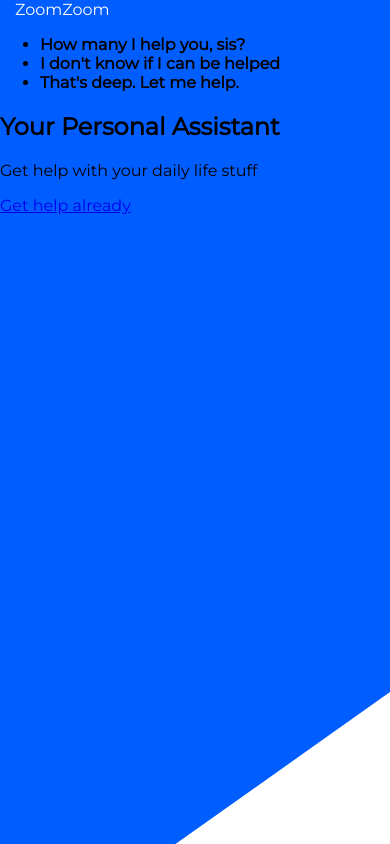
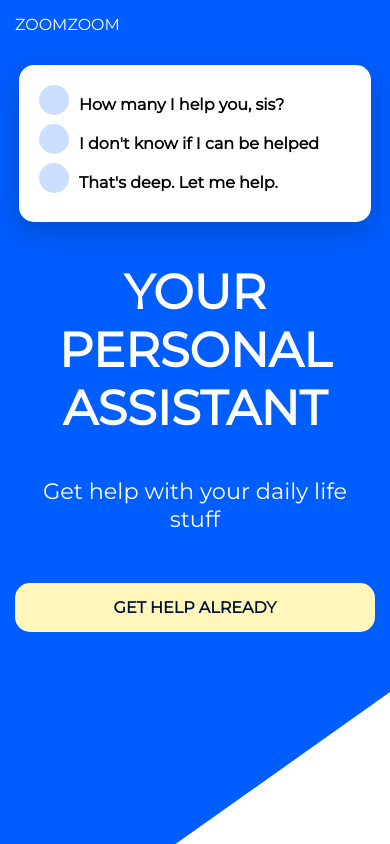
Before and after one commit to chrissythebuilder/sass-practice, a plain HTML site: page index.html in a window 390 px wide. Drawn offline with Linux system fonts and the light colour scheme.

Commit message:
mobile version completed

```diff
--- a/css/main.scss
+++ b/css/main.scss
@@ -1,17 +1,21 @@
 $colors: (
     primary: #005DFF,
-    accent: #FFF6BB
+    primary-light: lighten(#005DFF, 40%),
+    accent: #FFF6BB,
+    other: #fff,
+    primary-dark: darken(#005DFF, 40%)
 );
 
 $padding: 15px;
+$borders: 15px;
 
 @function color($color-name) {
     @return map-get($colors, $color-name)
-}
+};
 
 body, html {
     height: 100%
-}
+};
 
 body {
     font-family: "Montserrat";
@@ -27,8 +31,77 @@ body {
     }
 
     header a {
-        color: #fff;
+        color: color(other);
         text-decoration: none;
-        padding: $padding
+        padding: $padding;
+        display: block;
+        text-transform: uppercase
+    }
+};
+
+main {
+
+    section#card {
+        background: color(other);
+        padding: 20px;
+        margin: 1em auto;
+        border-radius: $borders;
+        box-shadow: 0 10px 30px rgba(0,0,0,.2);
+        width: 80%;
+
+        ul {
+            list-style-type: none;
+            margin: 0;
+            padding: 0;
+
+            li {
+                margin-bottom: 10px;
+
+                span {
+                    position: absolute;
+                    width: 30px;
+                    height: 30px;
+                    background-color: color(primary-light);
+                    border-radius: 50%;
+                    margin-right: 10px
+                }
+
+                strong {
+                    display: inline-block;
+                    margin-left: max(40px);
+                    margin-top: 10px
+                }
+            }
+        }
+    }
+
+    section#primary {
+        color: color(other);
+        padding: $padding;
+        text-align: center;
+
+        h1 {
+            font-size: 3em;
+            margin-top: 10px;
+            text-transform: uppercase
+        }
+
+        p {
+            font-size: 1.4em;
+        }
+
+        a {
+            color: color(primary-dark);
+            border-radius: $borders;
+            text-decoration: none;
+            text-transform: uppercase;
+            font-weight: bold;
+            background-color: color(accent);
+            display: block;
+            text-align: center;
+            margin: 50px auto 0 auto;
+            padding: $padding;
+            font-weight: 900
+        }
     }
 }
```
Also changed, not shown: css/main.css, 1 other file.
